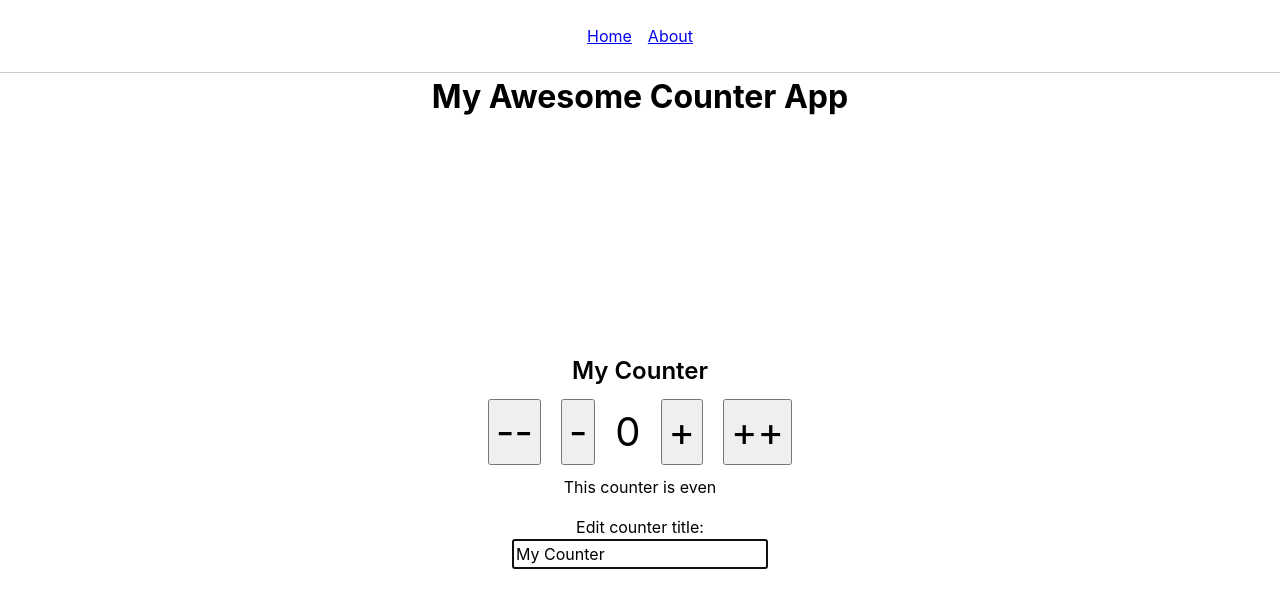
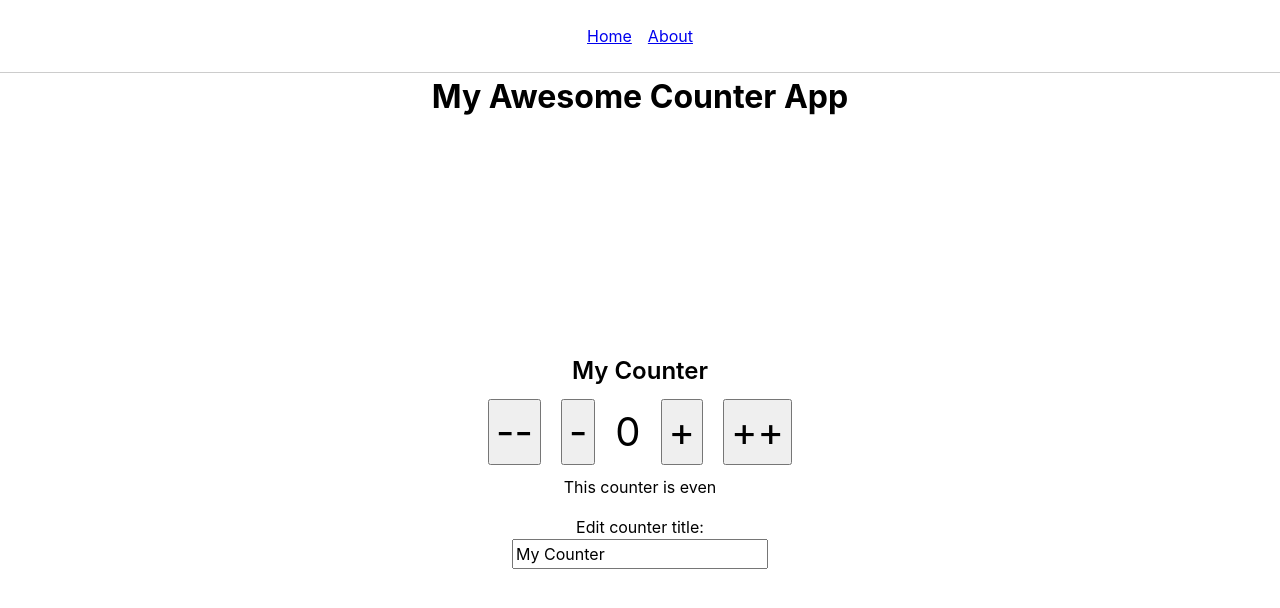
Before and after one commit to deejayjay/udemy-vue3-composition-api, a Vue app in the folder Section-2/vue-composition-api-basics/: page / in a window 1280 px wide. Shown: the top 608 px of the page. Built offline with nearby package versions, Linux system fonts and the light colour scheme.

Commit message:
Cleans up the custom directives

```diff
--- a/Section-2/vue-composition-api-basics/src/directives/AutoFocus.js
+++ /dev/null
@@ -1,3 +0,0 @@
-export const vAutofocus = {
-  mounted: (el) => el.focus()
-};
--- a/Section-2/vue-composition-api-basics/src/main.js
+++ b/Section-2/vue-composition-api-basics/src/main.js
@@ -5,11 +5,8 @@ import { createPinia } from 'pinia'
 
 import App from './App.vue'
 import router from './router'
-import { vAutofocus } from './directives/AutoFocus'
 
 const app = createApp(App)
-
-app.directive('autofocus', vAutofocus)
 
 app.use(createPinia())
 app.use(router)
--- a/Section-2/vue-composition-api-basics/src/views/HomeView.vue
+++ b/Section-2/vue-composition-api-basics/src/views/HomeView.vue
@@ -33,8 +33,7 @@
         <input v-model="counterData.title"
                type="text"
                id="edit"
-               class="edit__control"
-               v-autofocus />
+               class="edit__control">
       </div>
     </div>
   </div>
@@ -68,11 +67,6 @@ function decreaseCounter(number) {
   }
   counterData.count -= number;
 }
-
-// Directives
-// const vAutofocus = {
-//   mounted: (el) => el.focus()
-// }
 </script>
 
 <style scoped>
```
